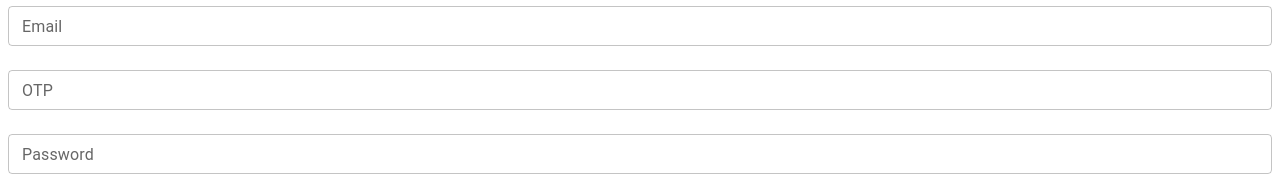
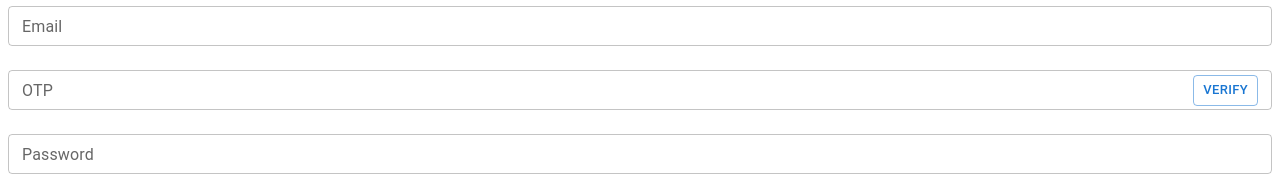
Before and after one commit to adityadeshpande0/the-project-client-react, a React (Vite) app: page /register in a window 1280 px wide. Shown: the part 229-405 px from the top of the page. Built offline with nearby package versions, Linux system fonts and the light colour scheme; some icons are missing.

Commit message:
sign up comp

```diff
--- a/src/components/text-input-fields/TextInputField.tsx
+++ b/src/components/text-input-fields/TextInputField.tsx
@@ -1,18 +1,18 @@
-import React from 'react';
-import TextField from '@mui/material/TextField';
-import InputAdornment from '@mui/material/InputAdornment';
-import { SxProps, Theme } from '@mui/material/styles';
-import IconButton from '@mui/material/IconButton';
-import Visibility from '@mui/icons-material/Visibility';
-import VisibilityOff from '@mui/icons-material/VisibilityOff';
+import React from "react";
+import TextField from "@mui/material/TextField";
+import InputAdornment from "@mui/material/InputAdornment";
+import { SxProps, Theme } from "@mui/material/styles";
+import IconButton from "@mui/material/IconButton";
+import Visibility from "@mui/icons-material/Visibility";
+import VisibilityOff from "@mui/icons-material/VisibilityOff";
 
 interface TextInputFieldProps {
   label: string;
   name?: string;
-    margin?: 'none' | 'dense' | 'normal';
+  margin?: "none" | "dense" | "normal";
   value: string;
-    size?: 'small' | 'medium';
-    variant?: 'outlined' | 'filled' | 'standard';
+  size?: "small" | "medium";
+  variant?: "outlined" | "filled" | "standard";
   onChange: (event: React.ChangeEvent<HTMLInputElement>) => void;
   placeholder?: string;
   type?: string;
@@ -38,11 +38,11 @@ const TextInputField: React.FC<TextInputFieldProps> = ({
   value,
   name,
   onChange,
-    placeholder = '',
-    type = 'text',
+  placeholder = "",
+  type = "text",
   fullWidth = true,
   error = false,
-    helperText = '',
+  helperText = "",
   disabled = false,
   multiline = false,
   rows,
@@ -55,25 +55,26 @@ const TextInputField: React.FC<TextInputFieldProps> = ({
   showTogglePassword = false,
   sx,
   autoComplete,
-    variant = 'outlined',
-    size = 'medium',
-    margin = 'normal',
+  variant = "outlined",
+  size = "medium",
+  margin = "normal",
 }) => {
   const [showPassword, setShowPassword] = React.useState(false);
 
   const handleClickShowPassword = () => setShowPassword((prev) => !prev);
 
   const getType = () => {
-        if (showTogglePassword && type === 'password') {
-            return showPassword ? 'text' : 'password';
+    if (showTogglePassword && type === "password") {
+      return showPassword ? "text" : "password";
     }
     return type;
   };
 
-    const adornments = {
-        startAdornment: startAdornment && (
+  const mergedInputProps = {
+    ...InputProps,
+    startAdornment: startAdornment ? (
       <InputAdornment position="start">{startAdornment}</InputAdornment>
-        ),
+    ) : undefined,
     endAdornment: showTogglePassword ? (
       <InputAdornment position="end">
         <IconButton onClick={handleClickShowPassword} edge="end">
@@ -104,7 +105,7 @@ const TextInputField: React.FC<TextInputFieldProps> = ({
       required={required}
       variant={variant}
       size={size}
-            InputProps={{ ...InputProps, ...adornments }}
+      InputProps={mergedInputProps} // Use the merged InputProps
       InputLabelProps={InputLabelProps}
       sx={sx}
       autoComplete={autoComplete}
--- a/src/screens/authentication/RegisterForm.tsx
+++ b/src/screens/authentication/RegisterForm.tsx
@@ -22,6 +22,7 @@ const validationRules = {
   userName: {
     required: true,
     minLength: 3,
+    maxLength: 20,
   },
   oneTimePassword: {
     required: true,
@@ -103,6 +104,11 @@ const RegisterForm: React.FC = () => {
             size="small"
             value={values.oneTimePassword}
             onChange={handleChange}
+            endAdornment={
+              <Button variant="outlined" size="small">
+                Verify
+              </Button>
+            }
             error={!!errors.oneTimePassword}
             helperText={errors.oneTimePassword}
             autoComplete="oneTimePassword"
@@ -114,6 +120,8 @@ const RegisterForm: React.FC = () => {
             value={values.password}
             onChange={handleChange}
             error={!!errors.password}
+            type="password"
+            showTogglePassword
             helperText={errors.password}
             autoComplete="password"
           />
@@ -121,10 +129,10 @@ const RegisterForm: React.FC = () => {
             name="confirmPassword"
             label="Confirm Password"
             size="small"
-            value={values.password}
+            value={values.confirmPassword}
             onChange={handleChange}
-            error={!!errors.password}
-            helperText={errors.password}
+            error={!!errors.confirmPassword}
+            helperText={errors.confirmPassword}
             autoComplete="confirmPassword"
           />
         </div>
```
Lines whose indentation alone changed are shown as unchanged.
